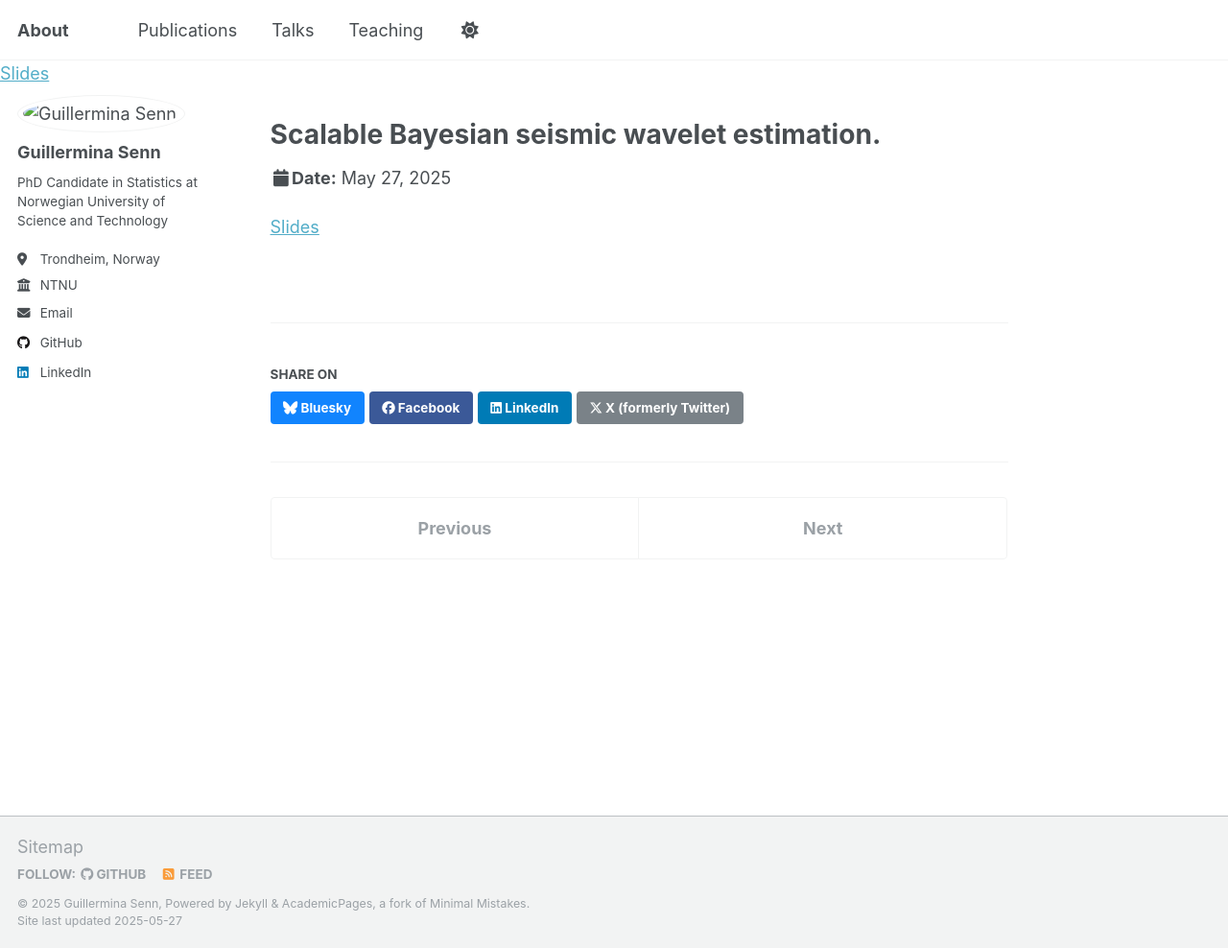
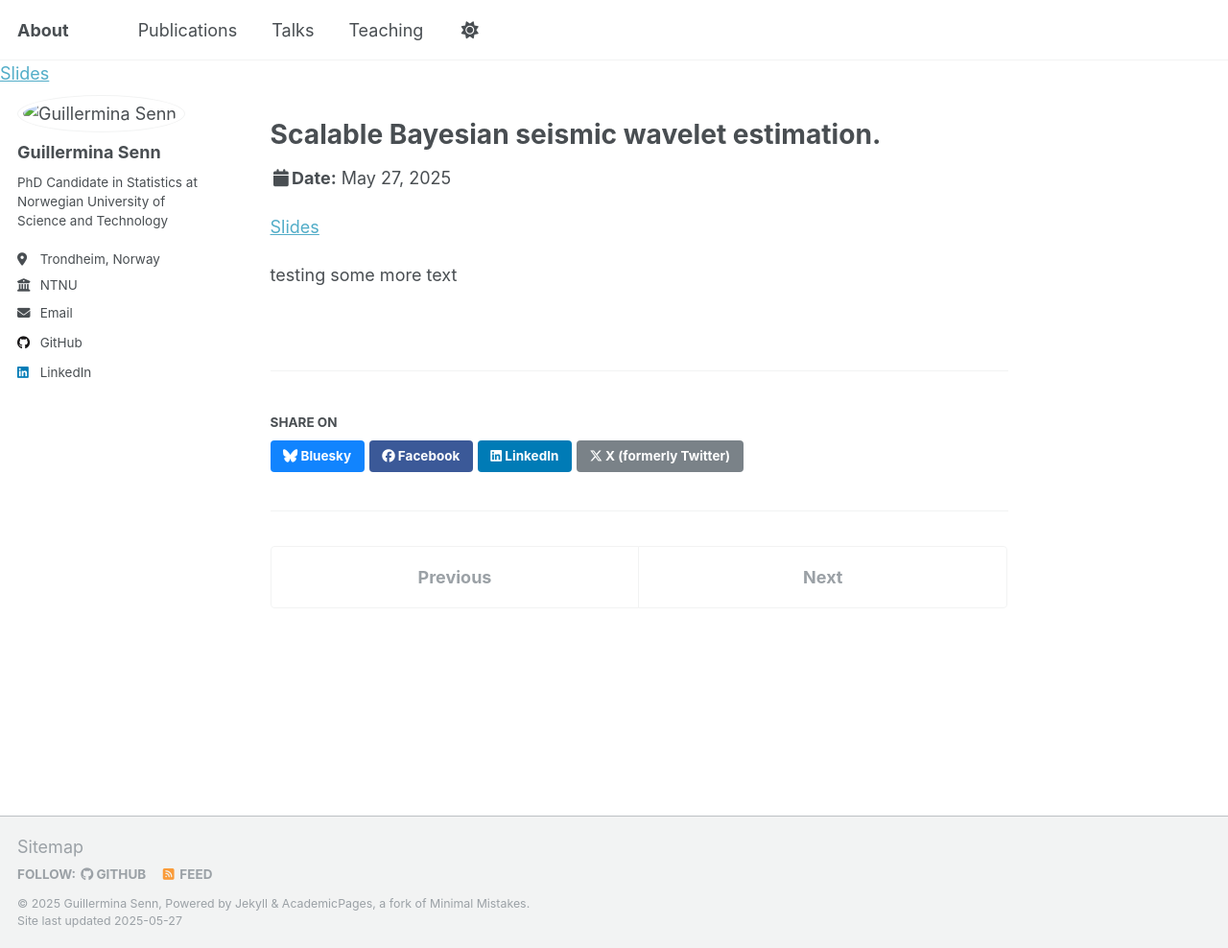
Before and after one commit to guillerminasenn/guillerminasenn.github.io, a Jekyll site: the page built from _talks/sintef2025.md, in a window 1280 px wide and 988 px high. Shown: the whole window at 96% size. Built offline with Jekyll 4.4.1, drawn with Linux system fonts in a browser that asks for light colours.

Commit message:
Update sintef2025.md

```diff
--- a/_talks/sintef2025.md
+++ b/_talks/sintef2025.md
@@ -8,3 +8,5 @@ slides: '/files/20250526_sintef_wave.pdf'
 url_slides: 'https://guillerminasenn.github.io/files/20250526_sintef_wave.pdf'
 ---
 [Slides]('https://guillerminasenn.github.io/files/20250526_sintef_wave.pdf')
+
+testing some more text
```
